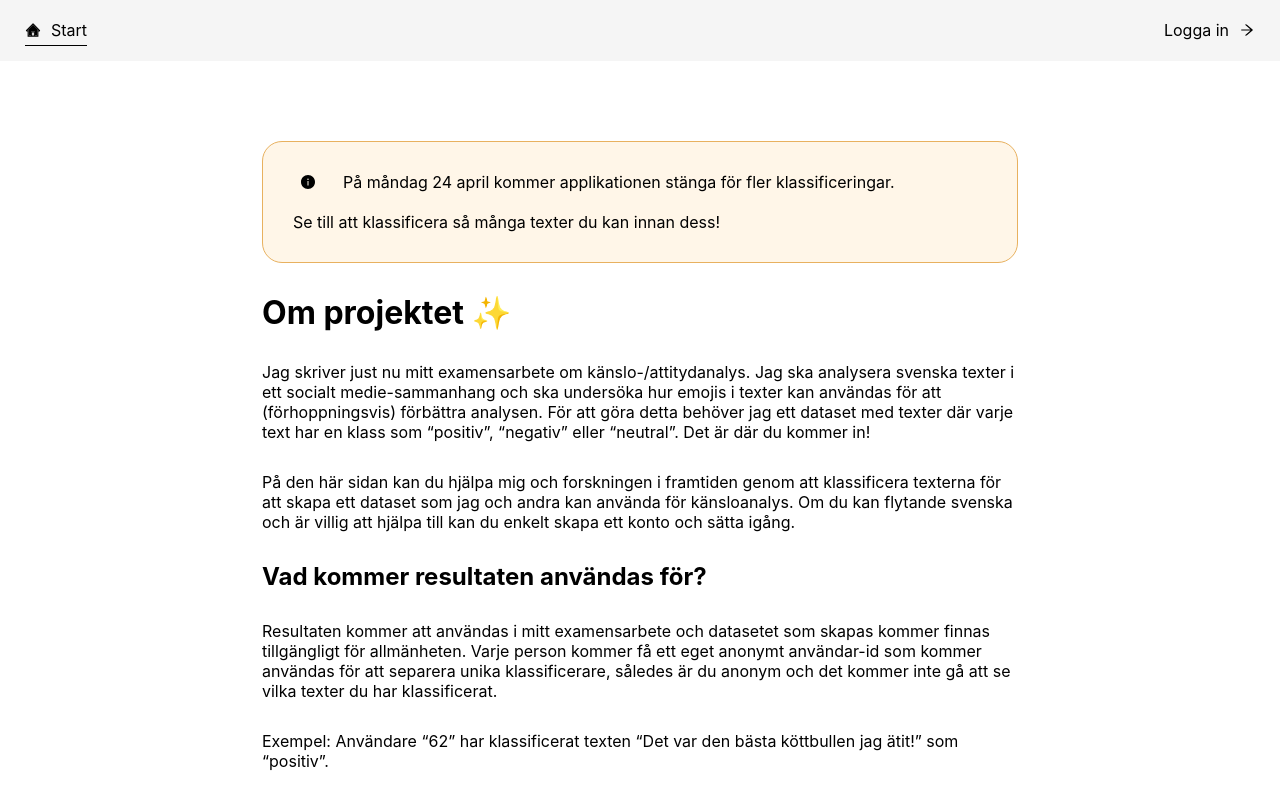
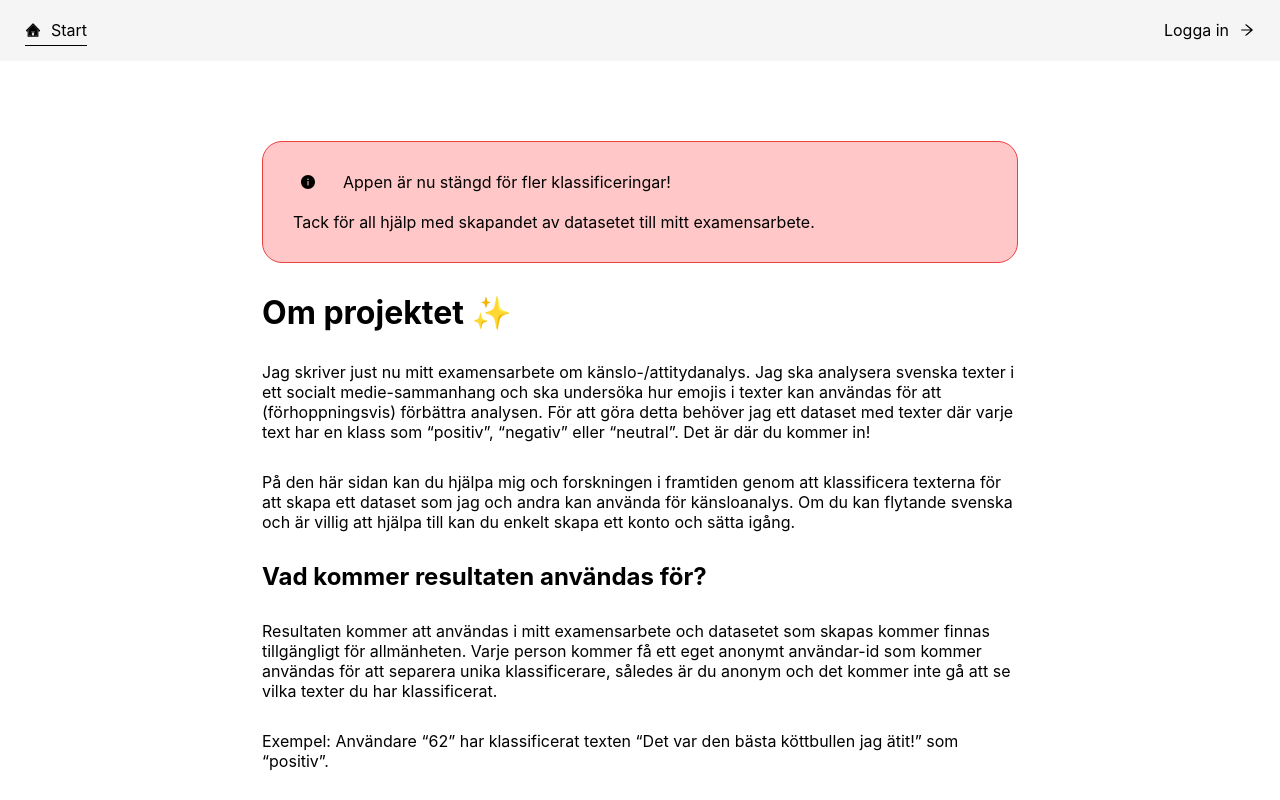
Before and after one commit to lovisaberggren/sentiment-annotation, a Next.js app: page /start in a window 1280 px wide. Shown: the top 800 px of the page. Built offline with nearby package versions, Linux system fonts and the light colour scheme; no server answers.

Commit message:
Added info that the app is closed, and removed ability to label

```diff
--- /dev/null
+++ b/components/info/AppClosed.tsx
@@ -0,0 +1,14 @@
+import React from "react";
+import Template from "./template";
+
+const AppClosed = () => {
+	return (
+		<Template
+			text1="Appen är nu stängd för fler klassificeringar!"
+			text2="Tack för all hjälp med skapandet av datasetet till mitt examensarbete."
+			color="red"
+		/>
+	);
+};
+
+export default AppClosed;
--- a/components/info/ClosingInfo.tsx
+++ b/components/info/ClosingInfo.tsx
@@ -1,19 +1,14 @@
 import React from "react";
-import { AiFillInfoCircle } from "react-icons/ai";
-import styles from "@/styles/ClosingInfo.module.css";
+import Template from "./template";
 
 const ClosingInfo = () => {
 	return (
-		<div className={styles.infodiv}>
-			<AiFillInfoCircle className={styles.icon} />
-			<p>
-				På måndag 24 april kommer applikationen stänga för fler
-				klassificeringar.
-			</p>
-			<p className={styles.text2}>
-				Se till att klassificera så många texter du kan innan dess!
-			</p>
-		</div>
+		<Template
+			text1="På måndag 24 april kommer applikationen stänga för fler
+		klassificeringar."
+			text2="Se till att klassificera så många texter du kan innan dess!"
+			color="yellow"
+		/>
 	);
 };
 
--- /dev/null
+++ b/components/info/template.tsx
@@ -0,0 +1,21 @@
+import React from "react";
+import { clsx } from "clsx";
+import { AiFillInfoCircle } from "react-icons/ai";
+import styles from "@/styles/ClosingInfo.module.css";
+
+const Template = ({ text1, text2, color }) => {
+	return (
+		<div
+			className={clsx(styles.infodiv, {
+				[styles.red]: color === "red",
+				[styles.yellow]: color === "yellow",
+			})}
+		>
+			<AiFillInfoCircle className={styles.icon} />
+			<p>{text1}</p>
+			<p className={styles.text2}>{text2}</p>
+		</div>
+	);
+};
+
+export default Template;
--- a/package.json
+++ b/package.json
@@ -10,6 +10,7 @@
 	},
 	"dependencies": {
 		"@supabase/supabase-js": "^2.8.0",
+		"clsx": "^1.2.1",
 		"eslint": "8.34.0",
 		"eslint-config-next": "13.2.0",
 		"next": "13.2.0",
--- a/pages/info.tsx
+++ b/pages/info.tsx
@@ -1,7 +1,7 @@
 import React, { useEffect } from "react";
 import { useRouter } from "next/router";
 import Link from "next/link";
-import ClosingInfo from "@/components/info/ClosingInfo";
+import AppClosed from "@/components/info/AppClosed";
 import Contact from "@/components/text/Contact";
 import Meta from "@/components/Meta";
 import buttonStyles from "@/styles/Button.module.css";
@@ -19,7 +19,7 @@ export default function Info({ session }) {
 	return (
 		<>
 			<Meta title="Info & guidning | Attitydanalys" />
-			<ClosingInfo />
+			<AppClosed />
 			<Instructions />
 			<Link className={buttonStyles.button1} href="/label">
 				Börja klassificera!
--- a/pages/start.tsx
+++ b/pages/start.tsx
@@ -3,12 +3,12 @@ import Link from "next/link";
 import Contact from "@/components/text/Contact";
 import buttonStyles from "@/styles/Button.module.css";
 import About from "@/components/text/About";
-import ClosingInfo from "@/components/info/ClosingInfo";
+import AppClosed from "@/components/info/AppClosed";
 
 export default function Start({ session }) {
 	return (
 		<>
-			<ClosingInfo />
+			<AppClosed />
 			<About />
 			<Link
 				className={buttonStyles.button1}
--- a/styles/ClosingInfo.module.css
+++ b/styles/ClosingInfo.module.css
@@ -6,6 +6,16 @@
 	display: grid;
 	grid-template-columns: 50px auto;
 	width: 100%;
+}
+
+.yellow {
+	background-color: #fff6e8;
+	border-color: #e8b15f;
+}
+
+.red {
+	background-color: #ffc7c7;
+	border-color: #ed4040;
 }
 
 .text2 {
```
Also changed, not shown: pages/label.tsx (+10 -0 lines), 1 other file (tests, documents, lock files or other folders).
